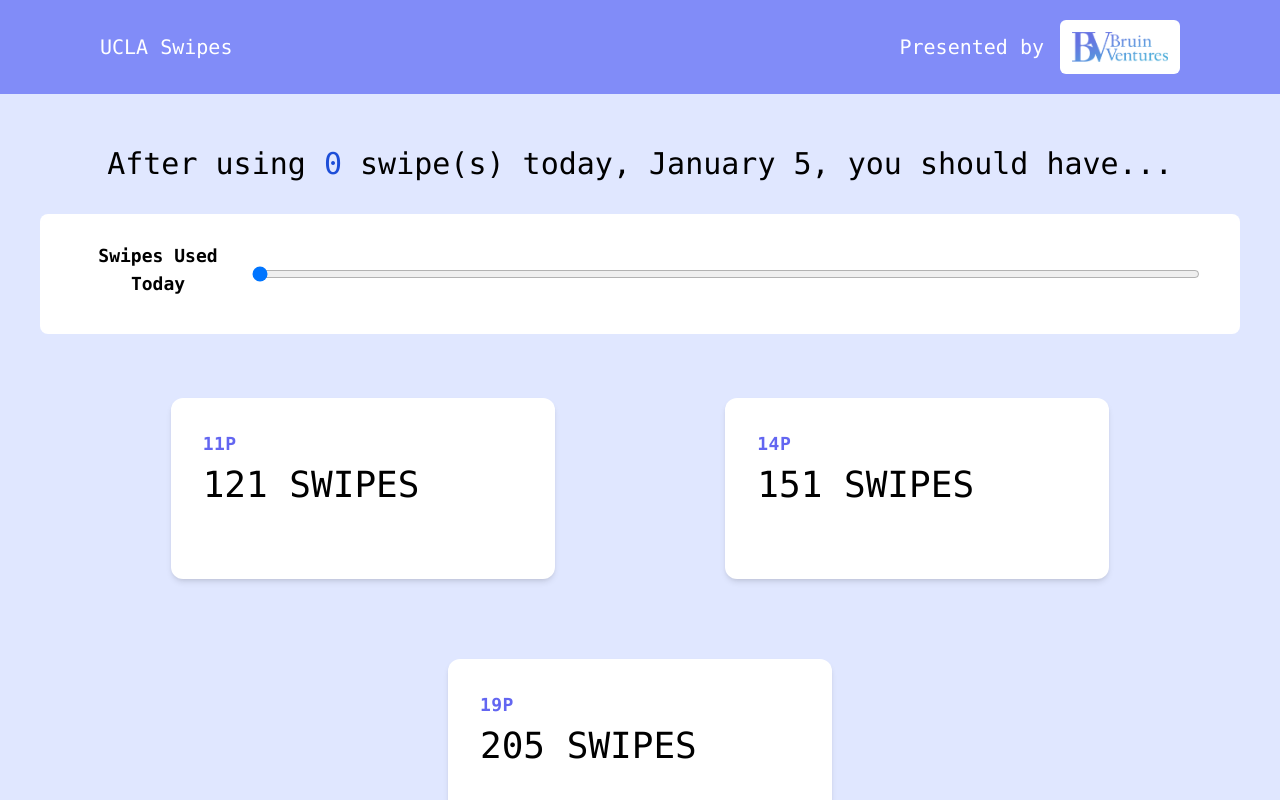
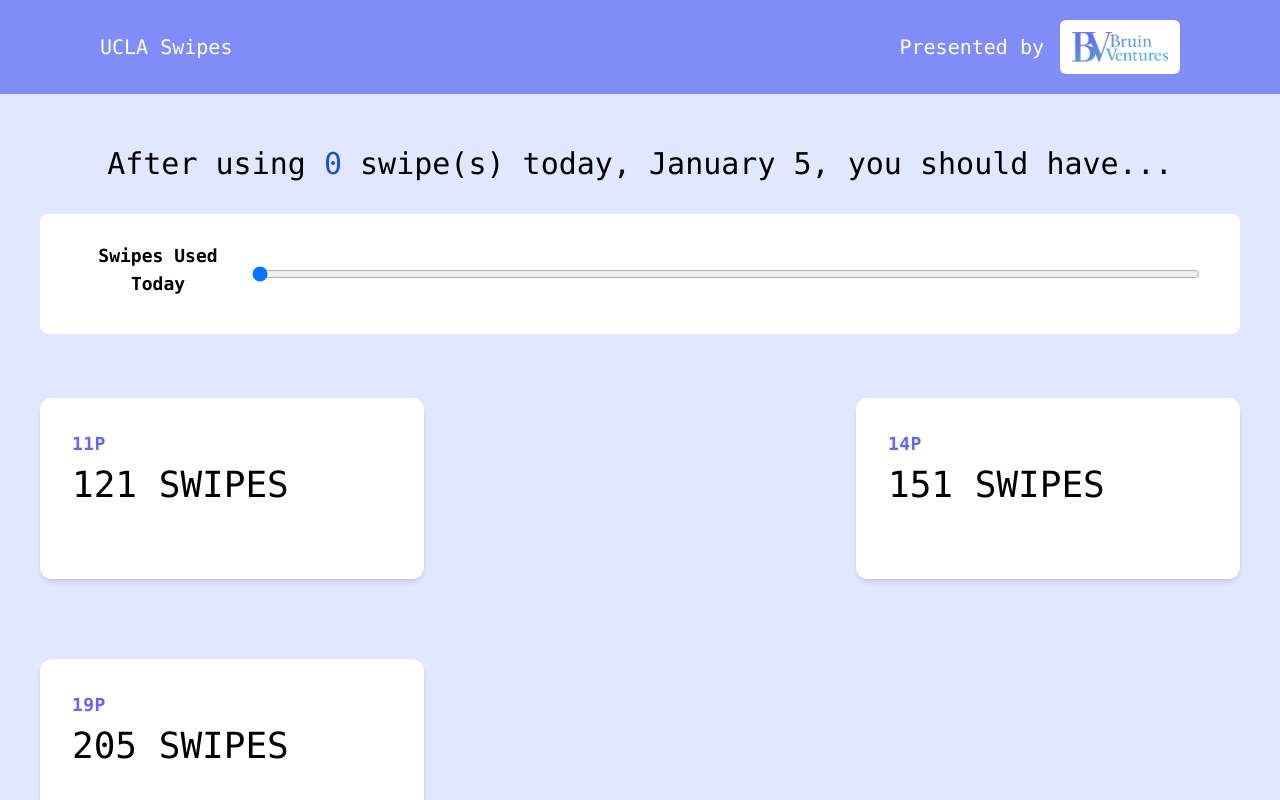
Before and after one commit to nitinsubz/ucla-swipes, a Next.js app: page / in a window 1280 px wide. Shown: the top 800 px of the page. Built offline with nearby package versions, Linux system fonts and the light colour scheme.

Commit message:
screen fixes

```diff
--- a/app/components/Header.jsx
+++ b/app/components/Header.jsx
@@ -55,7 +55,7 @@ const Header = () => {
                 <input
                   type='range'
                   min='0'
-                  max='7'
+                  max='5'
                   value={sliderValue}
                   onChange={handleSliderChange}
                   className='ml-4 w-full bg-blue-50'
@@ -65,7 +65,7 @@ const Header = () => {
             </div>
           </div>
         ))}
-      <div className='mb-10 flex flex-wrap justify-evenly gap-10 rounded-b-lg pt-11'>
+      <div className='mb-10 flex flex-wrap justify-evenly xl:justify-between gap-10 rounded-b-lg pt-11'>
         <Swiper
           Category={'11P'}
           swipes={elevenSwipes}
```
